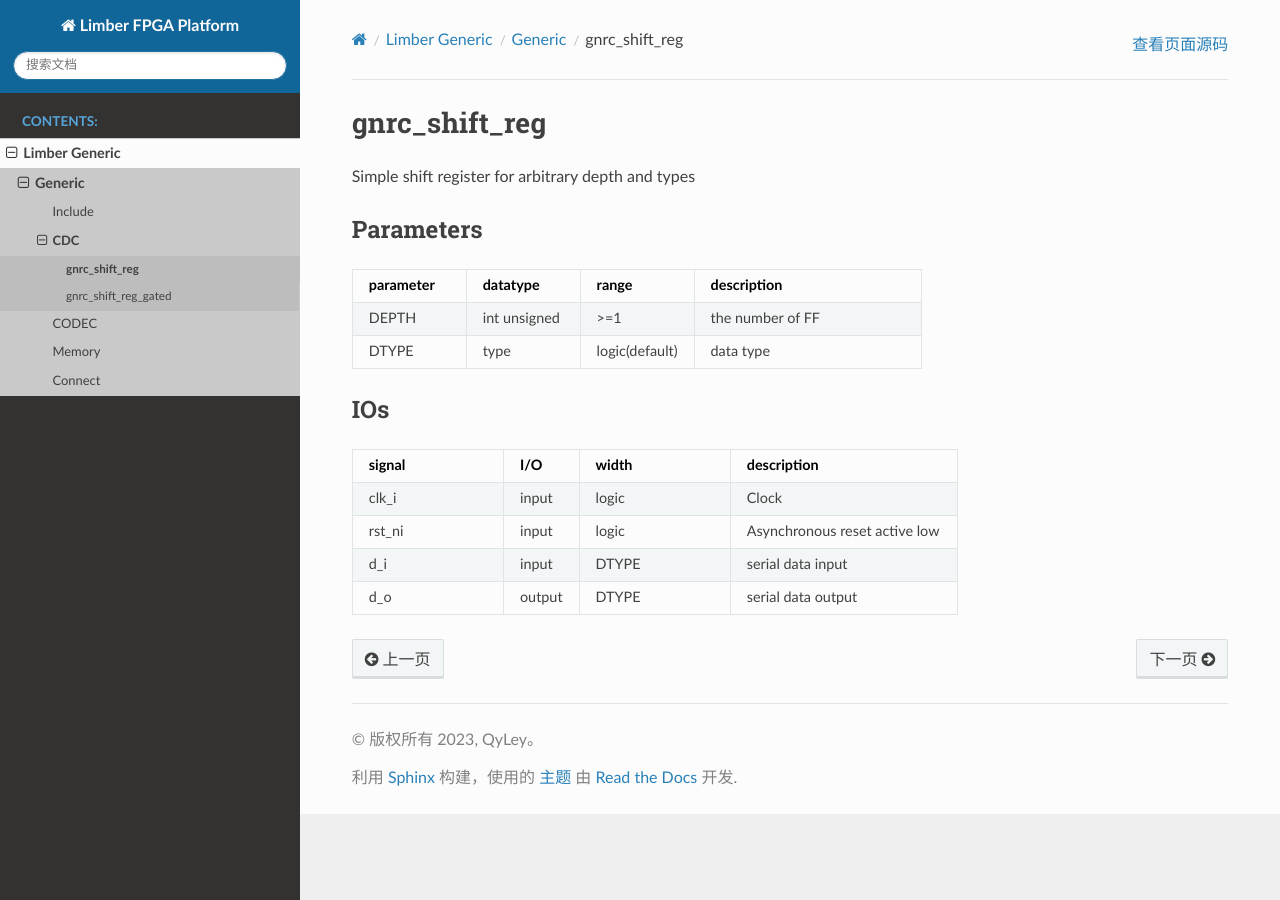
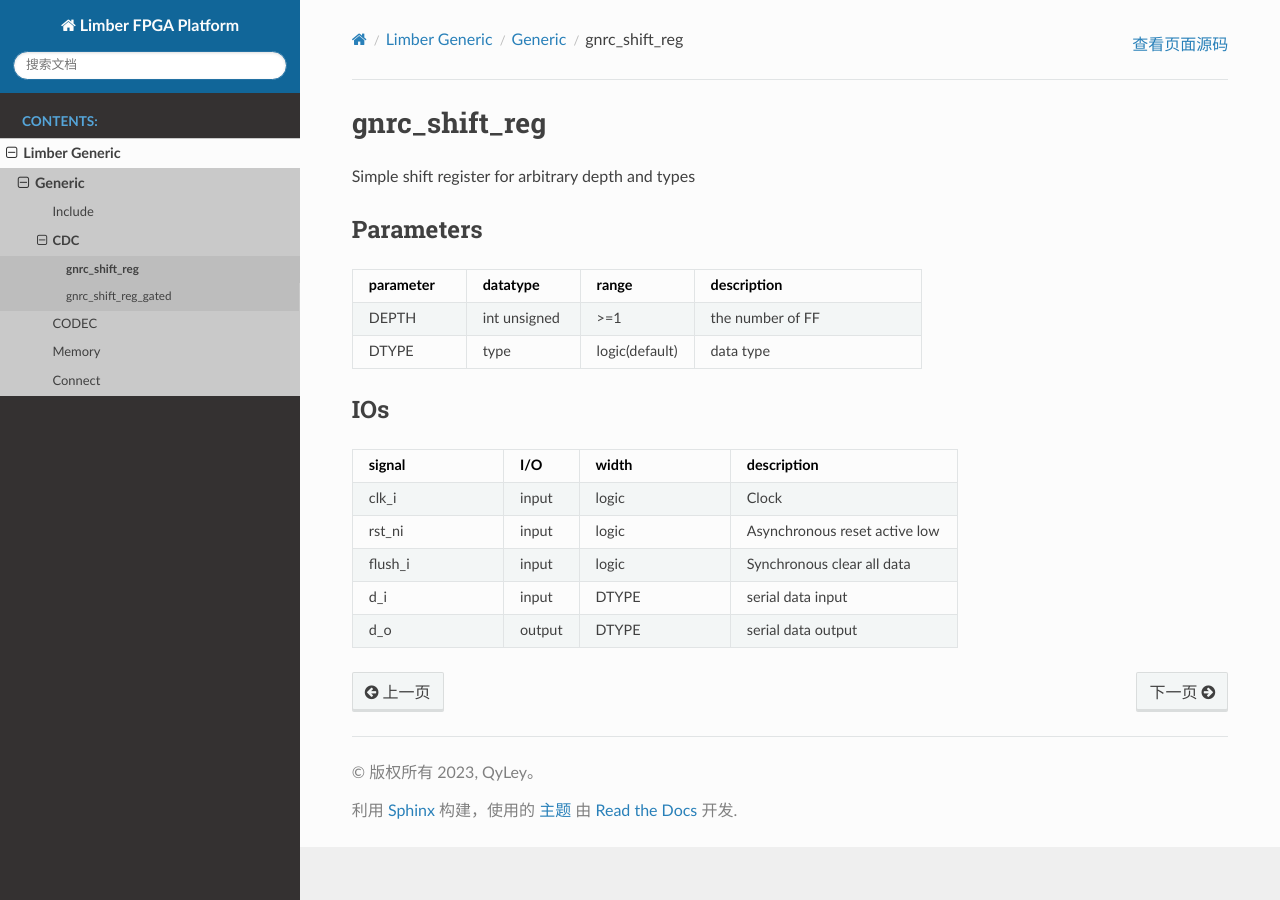
Before and after one commit to qyley/limber-docs, a Sphinx documentation site: the page built from source/generic/generic/gnrc_shift_reg.rst, in a window 1280 px wide. Built offline with Sphinx 7.4.7 and the Read the Docs theme 2.0.0, drawn with Linux system fonts in a browser that asks for light colours; pages that are not in the unit, such as notebooks, are missing from menus.

```diff
--- a/source/generic/generic/gnrc_shift_reg.rst
+++ b/source/generic/generic/gnrc_shift_reg.rst
@@ -25,5 +25,6 @@
 
  "clk_i", "input", "logic", "Clock"
  "rst_ni", "input", "logic", "Asynchronous reset active low"
+ "flush_i", "input", "logic", "Synchronous clear all data"
  "d_i", "input", "DTYPE", "serial data input"
  "d_o", "output", "DTYPE", "serial data output"
--- a/source/generic/generic/gnrc_shift_reg_gated.rst
+++ b/source/generic/generic/gnrc_shift_reg_gated.rst
@@ -25,6 +25,7 @@
 
  "clk_i", "input", "logic", "Clock"
  "rst_ni", "input", "logic", "Asynchronous reset active low"
+ "flush_i", "input", "logic", "Synchronous clear all data"
  "valid_i", "input", "logic", "valid in"
  "data_i", "input", "DTYPE", "data in"
  "valid_o", "output", "logic", "valid out"
```
